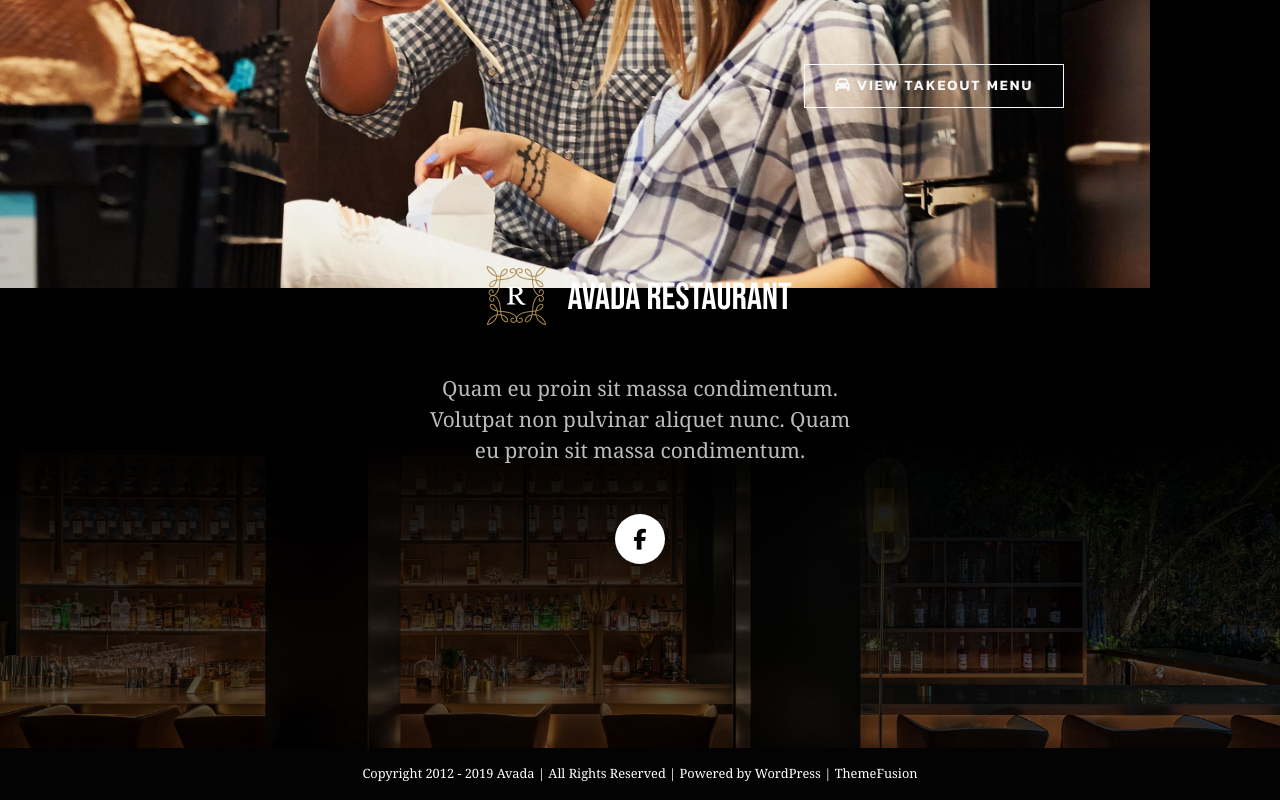
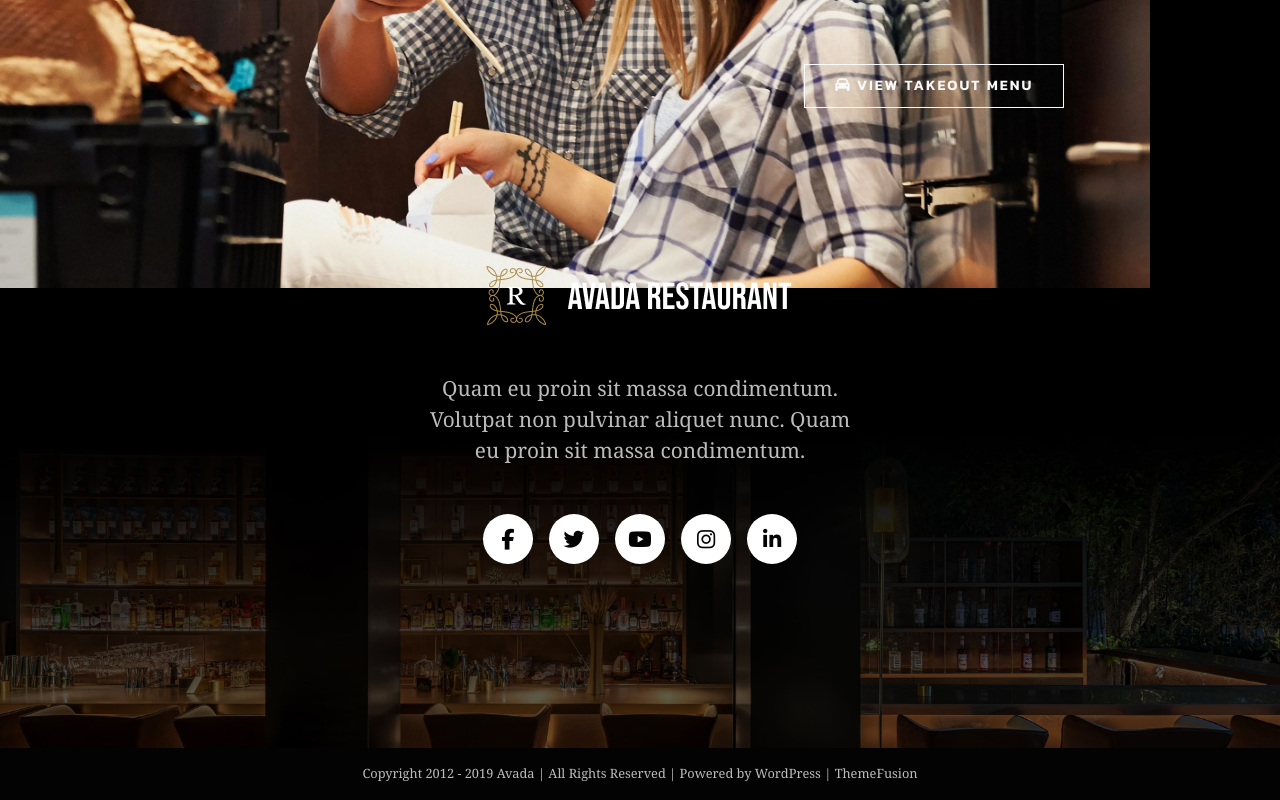
Before and after one commit to Daniele206/proj-html-vuejs, a Vue app: page / in a window 1280 px wide. Shown: the part 4543-5343 px from the top of the page. Built offline with nearby package versions, Linux system fonts and the light colour scheme.

Commit message:
[add] complete footer

```diff
--- a/src/components/Footer.vue
+++ b/src/components/Footer.vue
@@ -16,8 +16,8 @@
     <div class="info-footer d-flex justify-content-end align-items-center  text-center flex-column">
       <img class="pb-5" src="/public/logo-restaurant.png" alt="">
       {{ dataBase.footer.text }}
-      <div class="pt-5">
-        <i class="fa-brands fa-facebook-f my_social d-center"></i>
+      <div class="pt-5 d-flex">
+        <i v-for="i in dataBase.footer.social" :class="i" class="mx-2 my_social d-center"></i>
       </div>
     </div>
     <div class="copy d-center">
@@ -41,7 +41,7 @@
 
   footer{
     font-family: Georgia, 'Times New Roman', Times, serif;
-    color: $my-white;
+    color: $my-light-gray;
     background-image: url(/public/footer2x.jpg);
     width: 100%;
     aspect-ratio: 20/8;
@@ -52,7 +52,6 @@
       height: 90%;
       font-size: 1.3rem;
       width: 33%;
-      color: $my-light-gray;
     }
     .copy{
       width: 100%;
--- a/src/data/data.js
+++ b/src/data/data.js
@@ -63,7 +63,14 @@ const dataBase= {
   },
   footer: {
     text: 'Quam eu proin sit massa condimentum. Volutpat non pulvinar aliquet nunc. Quam eu proin sit massa condimentum.',
-    copy: 'Copyright 2012 - 2019 Avada | All Rights Reserved | Powered by WordPress | ThemeFusion'
+    copy: 'Copyright 2012 - 2019 Avada | All Rights Reserved | Powered by WordPress | ThemeFusion',
+    social: {
+      faceboock: 'fa-brands fa-facebook-f',
+      twitter: 'fa-brands fa-twitter',
+      youtube: 'fa-brands fa-youtube',
+      instagram: 'fa-brands fa-instagram',
+      linkedin: 'fa-brands fa-linkedin-in',
+    }
   }
 }
 
```
